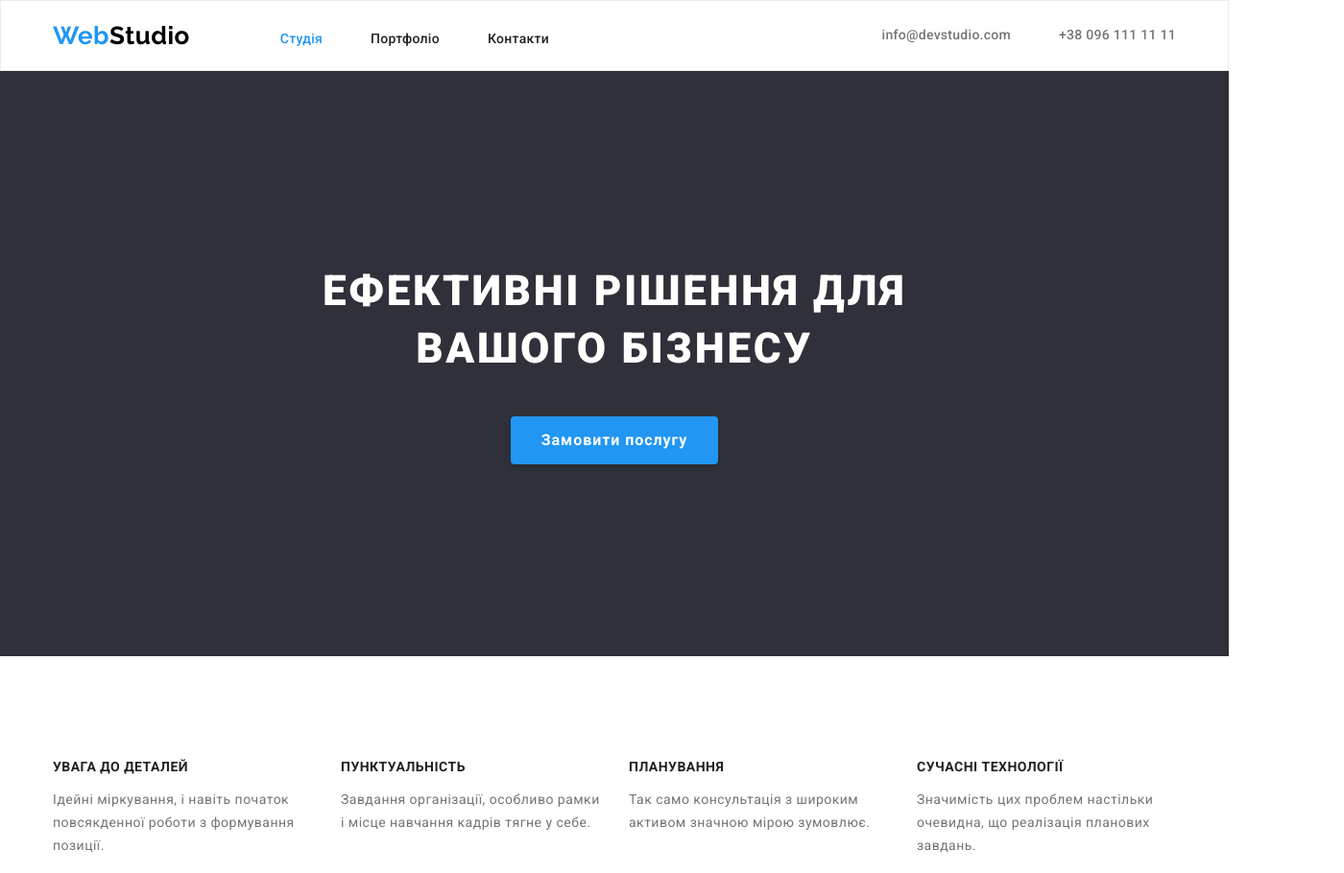
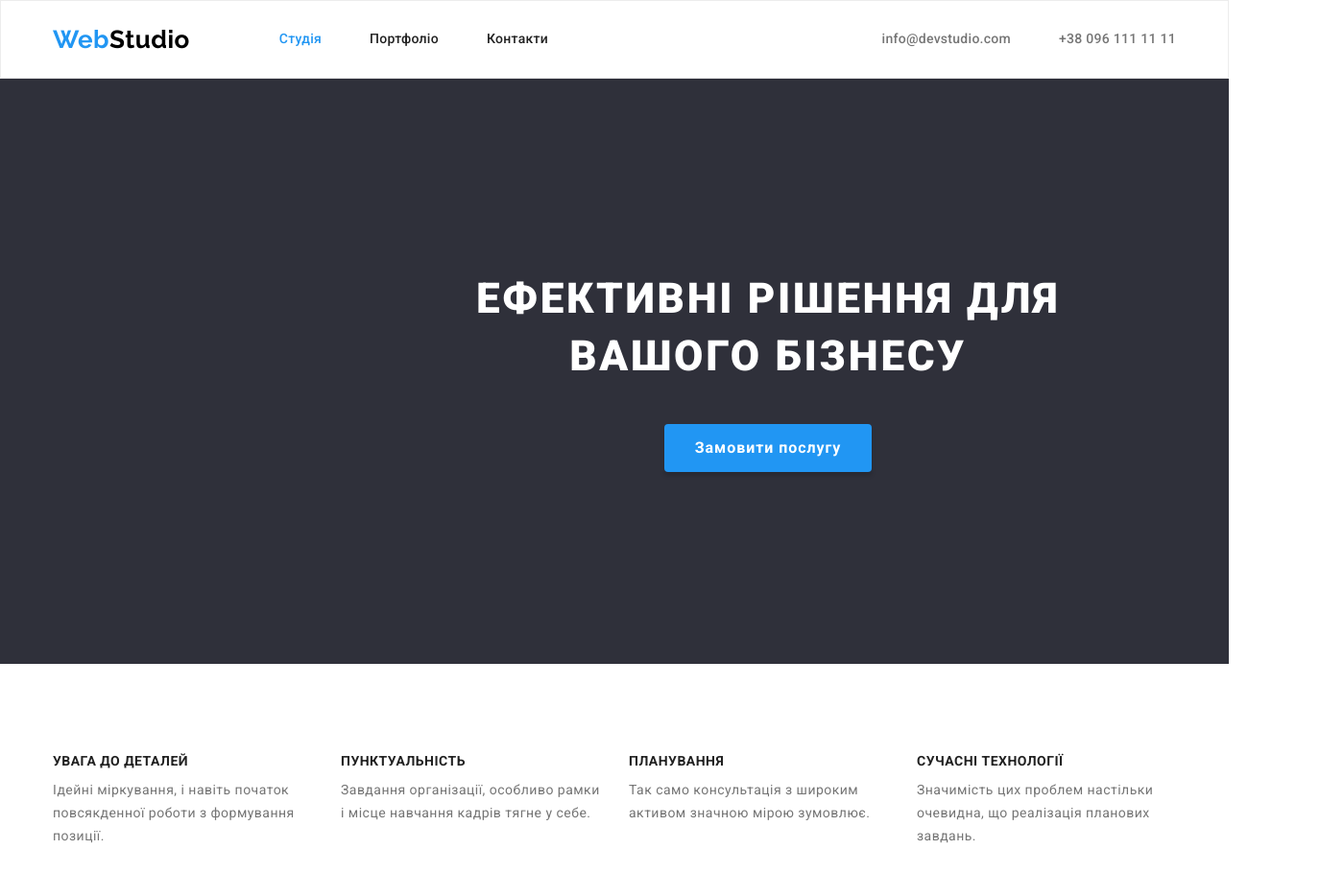
Before and after one commit to Mykkolla/goit-markup-hw-08, a plain HTML site: page index.html in a window 1280 px wide. Shown: the top 910 px of the page at 96% size, 1400 px wide, since content can reach past the window. Drawn offline with nearby package versions, Linux system fonts and the light colour scheme.

Commit message:
Modul3delivery2

```diff
--- a/css/styles.css
+++ b/css/styles.css
@@ -26,6 +26,10 @@
  .list {
     list-style: none;
     padding: 0;
+    margin: 0;
+ }
+
+ h1, h2, h3, p {
     margin: 0;
  }
 
@@ -59,7 +63,7 @@
 }
 .navigation {
     display: flex;
-    margin: 32px 0 24px 94px;
+    margin-left:93px;
 }
 
 .contacts {
@@ -90,6 +94,9 @@ color: var(--accsent-color);
 }
 .navigation-studio, .navigation-portfolio, .navigation-contacts {
     display: block;
+padding-bottom: 32px;
+padding-top: 32px;
+
     font-weight: 500;
 font-size: 14px;
 line-height: 1.14;
@@ -132,10 +139,12 @@ color: var(--accsent-color);
 
 /*---------------------------------section--1-----main---*/
 
+.section-main {
+    padding: 200px;
+    background-color: var(--fon-footer-h-color);
+}
 .main {
-    background-color: var(--fon-footer-h-color);
     text-align: center;
-    padding: 200px;
 
 }
 .main-title {
@@ -175,8 +184,10 @@ min-width:216px;
 
 
 
-.specific-ul > h3 {
-    font-weight: 700;
+.specific-li > h3 {
+    margin-bottom: 10px;
+
+font-weight: 700;
 font-size: 14px;
 line-height: 1.14;
 color: var(--main-color);
@@ -190,14 +201,13 @@ color: var(--text-color);
 }
 .specific {
     display: flex;
-    justify-content: space-between;
+    flex-wrap: wrap;
+    gap: 30px;
 }
 
-.specific .specific-ul:not(:last-child) {
-    margin-right: 30px;
-}
-.specific .specific-ul {
-    width: 270px;
+
+.specific .specific-li {
+    width: calc((100% - 90px)/4);
 }
 /*--------------------------------------section--3-----Чим ми займаємося---*/
 .section-doing {
@@ -227,6 +237,7 @@ color: var(--text-color);
 /*-------------------------------------------------section--4-----ourteam---*/
 .team-our {
     margin-top: 0;
+    margin-bottom: 50px;
 
  font-weight: 700;
 font-size: 36px;
@@ -270,12 +281,14 @@ box-shadow: 0px 1px 3px rgba(0, 0, 0, 0.12),
  0px 2px 1px rgba(0, 0, 0, 0.2);
 border-radius: 0px 0px 4px 4px;
 }
-.team-list > li:not(:last-child) {
-    margin-right: 30px;
-}
+
 .team-list {
     display: flex;
-    justify-content: space-between;
+    flex-wrap: wrap;
+    gap: 30px;
+}
+.team-list .team-list-img {
+    width: calc((100% - 90px)/4);
 }
 
 /* ------------------------------------------------------------Footer*/
@@ -379,7 +392,7 @@ color: var(--hover-button-color);
 
 }
 .sample .sample-li {
-    /* width: 370px; */
+
     width: calc((100% - 60px)/3);
 }
 
--- a/index.html
+++ b/index.html
@@ -28,7 +28,7 @@
         </header>
     <main>
         <section class="section-main">
-            <div class="main">
+            <div class="container main">
             <h1 class="main-title">Ефективні рішення для <br> вашого бізнесу</h1>
             <button type="button" class="main-butt">Замовити послугу</button>
             </div>
@@ -37,16 +37,16 @@
         <section class="section">
             <h2 hidden>Особливості</h2>
             <ul class="specific link list">
-                <li class="specific-ul"><h3>УВАГА ДО ДЕТАЛЕЙ</h3>
+                <li class="specific-li"><h3>УВАГА ДО ДЕТАЛЕЙ</h3>
                 <p class="specific-p">Ідейні міркування, і навіть початок повсякденної роботи з формування позиції.</p></li>
 
-                <li class="specific-ul"><h3>ПУНКТУАЛЬНІСТЬ</h3>
+                <li class="specific-li"><h3>ПУНКТУАЛЬНІСТЬ</h3>
                 <p class="specific-p">Завдання організації, особливо рамки і місце навчання кадрів тягне у себе.</p></li>
 
-                <li class="specific-ul"><h3>ПЛАНУВАННЯ</h3>
+                <li class="specific-li"><h3>ПЛАНУВАННЯ</h3>
                 <p class="specific-p">Так само консультація з широким активом значною мірою зумовлює.</p></li>
 
-                <li class="specific-ul"><h3>СУЧАСНІ ТЕХНОЛОГІЇ</h3>
+                <li class="specific-li"><h3>СУЧАСНІ ТЕХНОЛОГІЇ</h3>
                 <p class="specific-p">Значимість цих проблем настільки очевидна, що реалізація планових завдань. </p></li>
             </ul>
                 </section>
```
